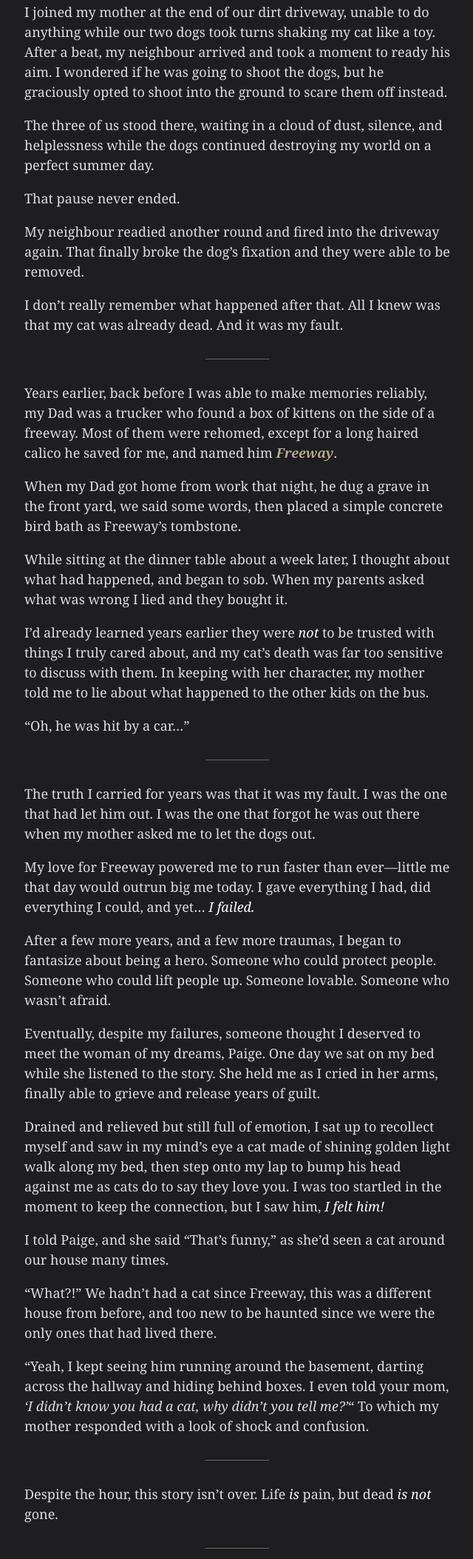
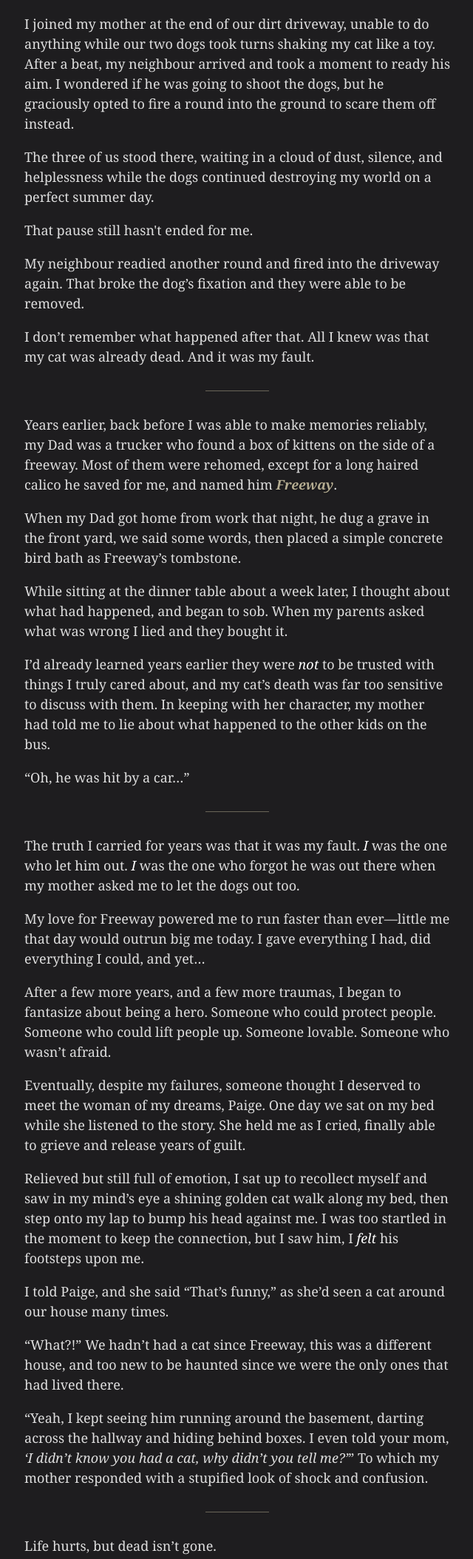
Before and after one commit to mrDarcyMurphy/freeway, a plain HTML site: page index.html in a window 1280 px wide. Shown: the part 674-2782 px from the top of the page at 74% size, without its empty margins (319-959 px from the left). Drawn offline with Linux system fonts and the light colour scheme.

Commit message:
minor edits

```diff
--- a/index.html
+++ b/index.html
@@ -14,7 +14,7 @@
       color: #dedede;
       background: #1E1D1F;
       font: 18px Georgia, serif;
-      padding: 1rem;
+      padding: 2rem;
     }
 
     #Freeway {
@@ -88,12 +88,13 @@
     </p>
     <p>
       I joined my mother at the end of our dirt driveway, unable to do anything while our two dogs took turns shaking my cat like a toy.
-      After a beat, my neighbour arrived and took a moment to ready his aim. I wondered if he was going to shoot the dogs, but he graciously opted to shoot into the ground to scare them off instead.
+      After a beat, my neighbour arrived and took a moment to ready his aim.
+      I wondered if he was going to shoot the dogs, but he graciously opted to fire a round into the ground to scare them off instead.
     </p>
     <p>The three of us stood there, waiting in a cloud of dust, silence, and helplessness while the dogs continued destroying my world on a perfect summer day.</p>
-    <p>That pause never ended.</p>
-    <p>My neighbour readied another round and fired into the driveway again. That finally broke the dog&rsquo;s fixation and they were able to be removed.</p>
-    <p>I don&rsquo;t really remember what happened after that. All I knew was that my cat was already dead. And it was my fault.</p>
+    <p>That pause still hasn't ended for me.</p>
+    <p>My neighbour readied another round and fired into the driveway again. That broke the dog&rsquo;s fixation and they were able to be removed.</p>
+    <p>I don&rsquo;t remember what happened after that. All I knew was that my cat was already dead. And it was my fault.</p>
     <hr />
     <p>
       Years earlier, back before I was able to make memories reliably, my Dad was a trucker who found a box of kittens on the side of a freeway.
@@ -104,44 +105,46 @@
       While sitting at the dinner table about a week later, I thought about what had happened, and began to sob.
       When my parents asked what was wrong I lied and they bought it.</p>
     <p>
-      I&rsquo;d already learned years earlier they were <em>not</em> to be trusted with things I truly cared about, and
-      my cat&rsquo;s death was far too sensitive to discuss with them.
-      In keeping with her character, my mother told me to lie about what happened to the other kids on the bus.
+      I&rsquo;d already learned years earlier they were <em>not</em> to be trusted with things I truly cared about, and my cat&rsquo;s death was far too sensitive to discuss with them.
+      In keeping with her character, my mother had told me to lie about what happened to the other kids on the bus.
     </p>
     <p>&ldquo;Oh, he was hit by a car&hellip;&rdquo;</p>
     <hr />
     <p>
       The truth I carried for years was that it was my fault.
-      I was the one that had let him out.
-      I was the one that forgot he was out there when my mother asked me to let the dogs out.
+      <em>I</em> was the one who let him out.
+      <em>I</em> was the one who forgot he was out there when my mother asked me to let the dogs out too.
     </p>
     <p>
       My love for Freeway powered me to run faster than ever&mdash;little me that day would outrun big me today.
-      I gave everything I had, did everything I could, and yet&hellip; <em>I failed.</em></p>
+      I gave everything I had, did everything I could, and yet&hellip;
+    </p>
     <p>
-      After a few more years, and a few more traumas, I began to fantasize about being a hero. Someone who could protect people. Someone who could lift people up. Someone lovable. Someone who wasn&rsquo;t afraid.
+      After a few more years, and a few more traumas, I began to fantasize about being a hero.
+      Someone who could protect people. Someone who could lift people up. Someone lovable. Someone who wasn&rsquo;t afraid.
     </p>
     <p>
       Eventually, despite my failures, someone thought I deserved to meet the woman of my dreams, Paige.
-      One day we sat on my bed while she listened to the story. She held me as I cried in her arms, finally able to grieve and release years of guilt.
+      One day we sat on my bed while she listened to the story. She held me as I cried, finally able to grieve and release years of guilt.
     </p>
     <p>
-      Drained and relieved but still full of emotion, I sat up to recollect myself and saw in my mind&rsquo;s eye a cat made of shining golden light walk along my bed, then step onto my lap to bump his head against me as cats do to say they love you.
-      I was too startled in the moment to keep the connection, but I saw him, <em>I felt him!</em></p>
+      Relieved but still full of emotion, I sat up to recollect myself and saw in my mind&rsquo;s eye a shining golden cat walk along my bed, then step onto my lap to bump his head against me.
+      I was too startled in the moment to keep the connection, but I saw him, I <em>felt</em> his footsteps upon me.</em>
     </p>
     <p>I told Paige, and she said &ldquo;That&rsquo;s funny,&rdquo; as she&rsquo;d seen a cat around our house many times.</p>
     <p>
       &ldquo;What?!&rdquo;
-      We hadn&rsquo;t had a cat since Freeway, this was a different house from before, and too new to be haunted since we were the only ones that had lived there.
+      We hadn&rsquo;t had a cat since Freeway, this was a different house, and too new to be haunted since we were the only ones that had lived there.
     </p>
     <p>
       &ldquo;Yeah, I kept seeing him running around the basement, darting across the hallway and hiding behind boxes.
-      I even told your mom, <i>&lsquo;I didn&rsquo;t know you had a cat, why didn&rsquo;t you tell me?&rsquo;</i>&ldquo;
-      To which my mother responded with a look of shock and confusion.</p>
+      I even told your mom, <i>&lsquo;I didn&rsquo;t know you had a cat, why didn&rsquo;t you tell me?&rsquo;</i>&rdquo;
+      To which my mother responded with a stupified look of shock and confusion.
+    </p>
     <hr />
-    <p>Despite the hour, this story isn&rsquo;t over. Life <em>is</em> pain, but dead <em>is not</em> gone.</p>
-    <hr />
-    <p><small>💌 &mdash; Mr. Darcy Murphy. April 7 , 2024.</small></p>
+    <p>Life hurts, but dead isn&rsquo;t gone.</p>
+    <p>Love conquers.</p>
+    <p><small>💌</small></p>
   </article>
 </body>
 </html>
```
